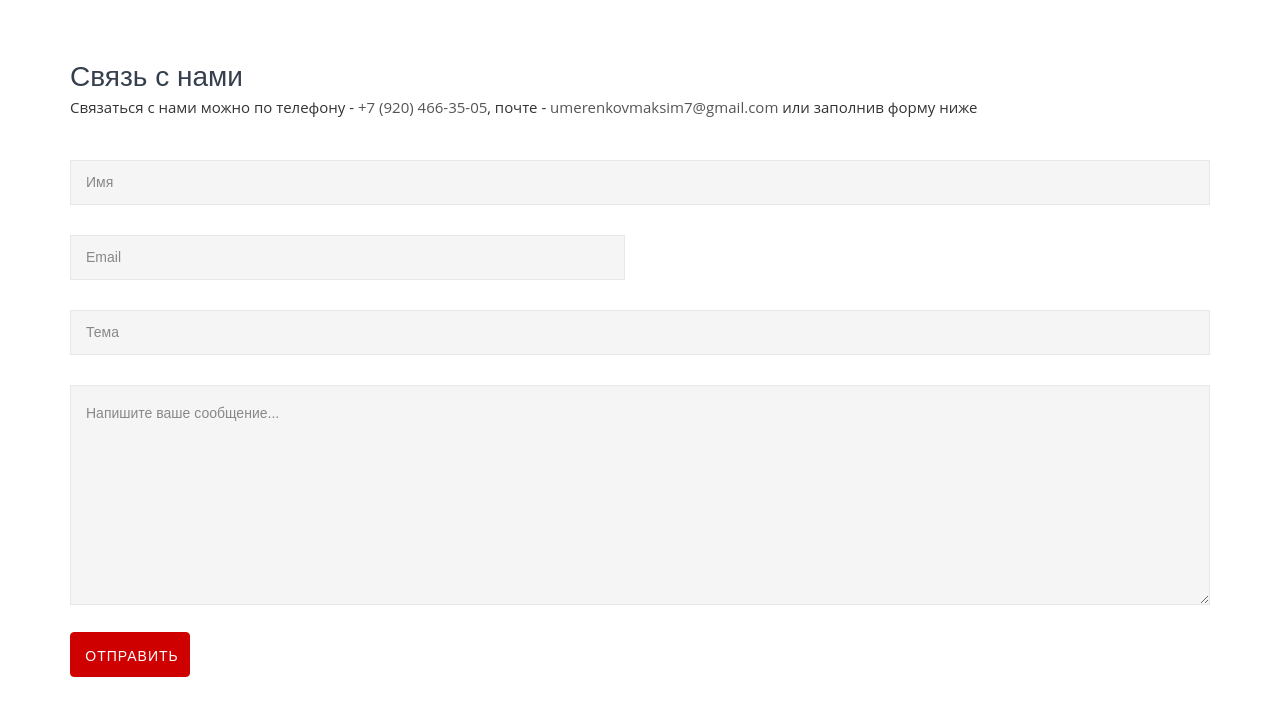
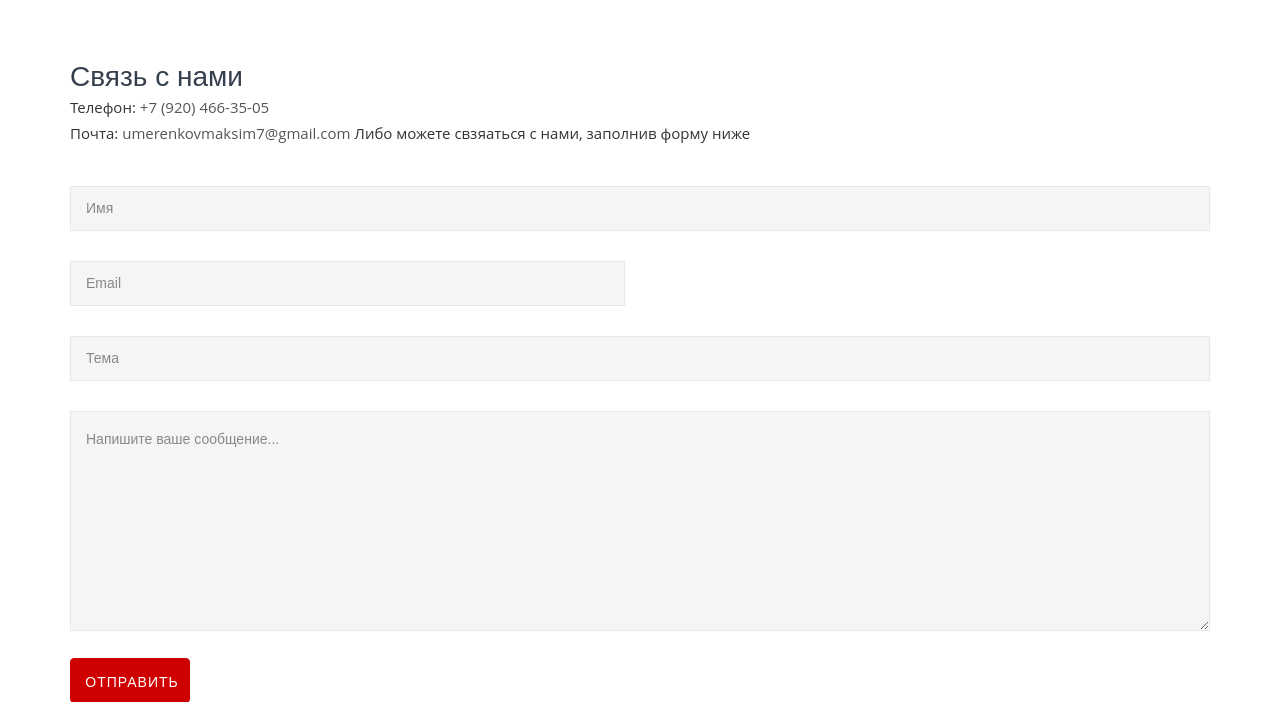
Before and after one commit to umerenkovmaksim/SoundRepair, a Flask app: page /contact in a window 1280 px wide. Shown: the part 580-1282 px from the top of the page. Run offline with Flask 2, Linux system fonts and the light colour scheme; data comes from the database, SQL or seed files in the repository; some libraries are stand-ins or nearby versions; some web fonts are replaced.

Commit message:
Post release fixes 2

```diff
--- a/templates/contact.html
+++ b/templates/contact.html
@@ -24,7 +24,7 @@
         <div class="row">
             <div class="col-sm-12">
                 <h3>Связь с нами</h3>
-                <p class="mb-40">Связаться с нами можно по телефону - <a href="tel:79204663505">+7 (920) 466-35-05</a>, почте - <a href="mailto:umerenkovmaksim7@gmail.com">umerenkovmaksim7@gmail.com</a> или заполнив форму ниже</p>
+                <p class="mb-40">Телефон: <a href="tel:79204663505">+7 (920) 466-35-05</a><br>Почта: <a href="mailto:umerenkovmaksim7@gmail.com">umerenkovmaksim7@gmail.com</a> Либо можете свзяаться с нами, заполнив форму ниже</p>
                 <form id="contact-form" class="contact-form" action="mail.php" method="post">
                     <div class="address-wrapper">
                         <div class="row">
```
